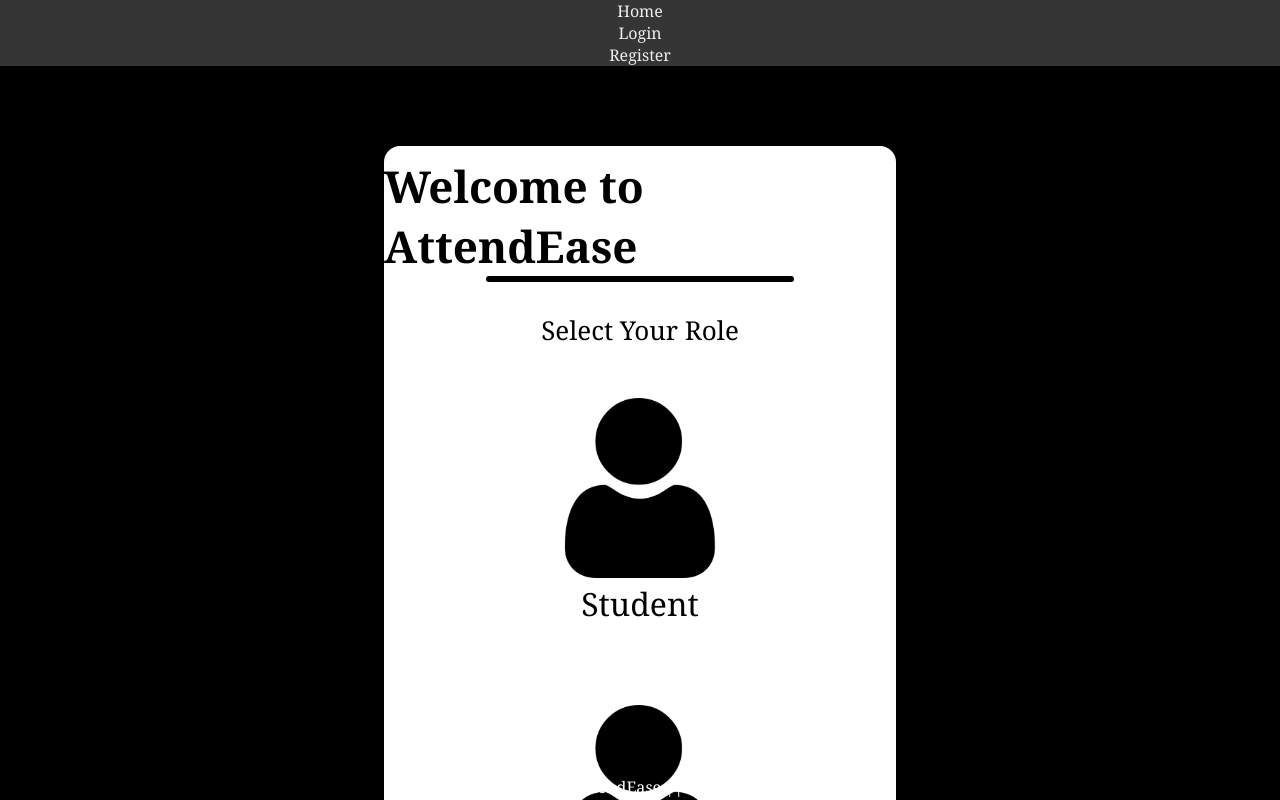
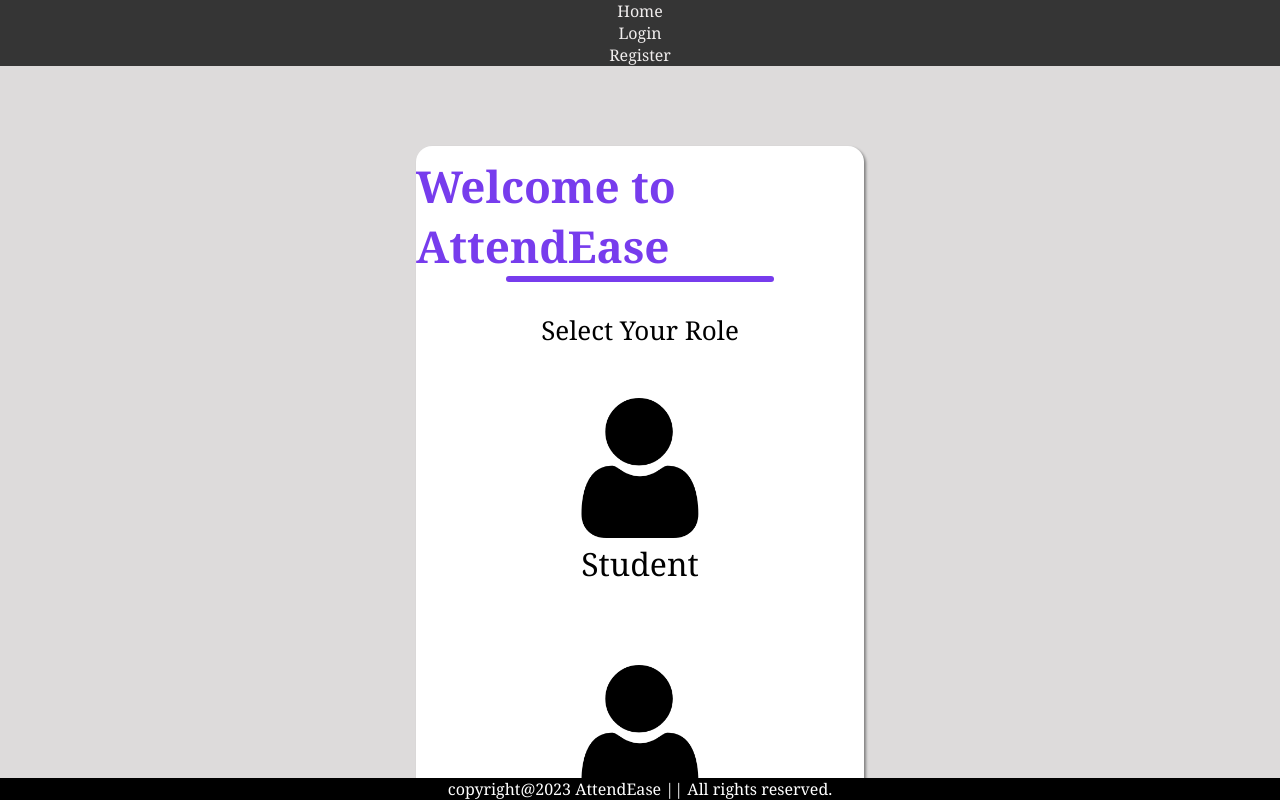
Before and after one commit to ishika3838/Attendance-App, a React (Create React App) app: page / in a window 1280 px wide. Shown: the top 800 px of the page. Built offline with nearby package versions, Linux system fonts and the light colour scheme.

Commit message:
fixed some css

```diff
--- a/src/components/Footer/style.js
+++ b/src/components/Footer/style.js
@@ -3,10 +3,13 @@ import { styled } from "styled-components"
 export const Wrapper = styled.footer`
 color:white;
 text-align: center;
-margin-bottom:2px;
+// margin-bottom:2px;
 position: absolute;
  bottom: 0;
- left: 1%;
- right: 1%;
+//  left: 1%;
+//  right: 1%;
+
+ background:black;
+ width:100%;
 
   `;
--- a/src/components/homepage/style.js
+++ b/src/components/homepage/style.js
@@ -9,17 +9,21 @@ export const Wrapper = styled.div`
   width:80%;
   margin : 80px auto;
   border-radius:16px;
+  box-shadow: grey 2px 2px 3px;
+
 
   .underline{
     width:60%;
     height:6px;
-    background:black;
+    background: #773ced;
+
     border-radius:6px;
   }
 
   h2 {
     font-size: 24px;
     margin-top:10px;
+    color: #773ced;
   }
 
   h1{
@@ -68,7 +72,7 @@ export const Wrapper = styled.div`
   }
 
   @media (min-width:500px){
-    width:40%;
+    width:35%;
     // background:black;
 
     h2 {
@@ -92,7 +96,7 @@ export const Wrapper = styled.div`
     }
 
     img{
-      width : 180px;
+      width : 140px;
     }
   }
 
--- a/src/components/login/style.js
+++ b/src/components/login/style.js
@@ -9,7 +9,7 @@ flex-direction:column;
 align-items: center;
 justify-content: center;
 width:80%;
-margin : 160px auto;
+margin : 10% auto;
 padding:10px 10px;
 border-radius:16px;
 
@@ -92,12 +92,12 @@ button{
 //     }
 
 //     button{
-//       padding:40px 40px;
+//       padding:20px 20px;
 
 //     }
 
 //     img{
-//       width : 80px;
+//       width : 60px;
 //     }
 //   }
 
--- a/src/index.css
+++ b/src/index.css
@@ -6,8 +6,8 @@ body {
   padding:0;
   /* background:radial-gradient(rgb(68, 3, 136) , rgb(98, 121, 237)); */
   /* background: linear-gradient(#2A00B7 , #42006c); */
-  /* background: #fff; */
-  background: rgb(0, 0, 0);
+  background: rgb(221, 219, 219);
+  /* background: rgb(4, 4, 4); */
 
   background-repeat: no-repeat;
   font-size: 16px;
```
